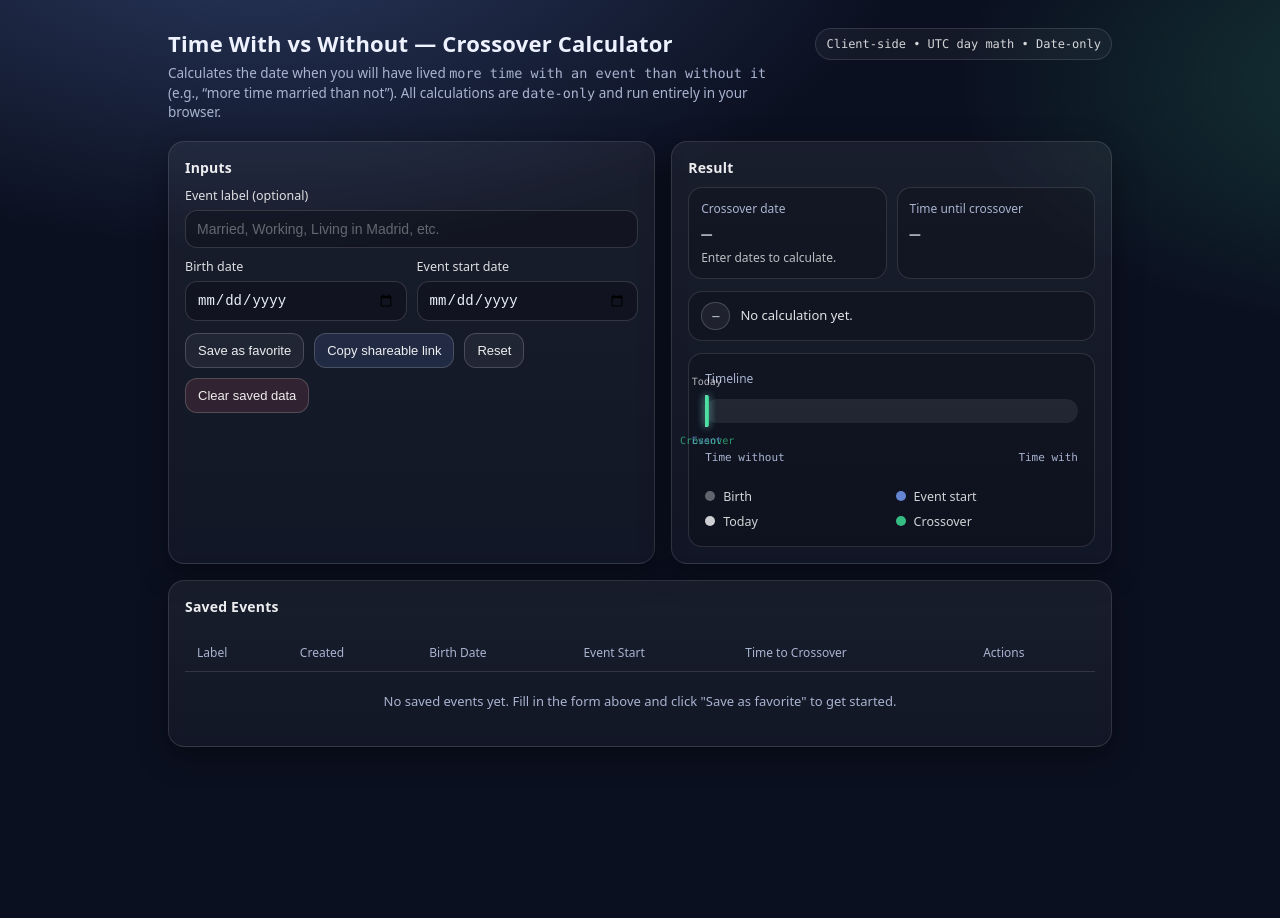
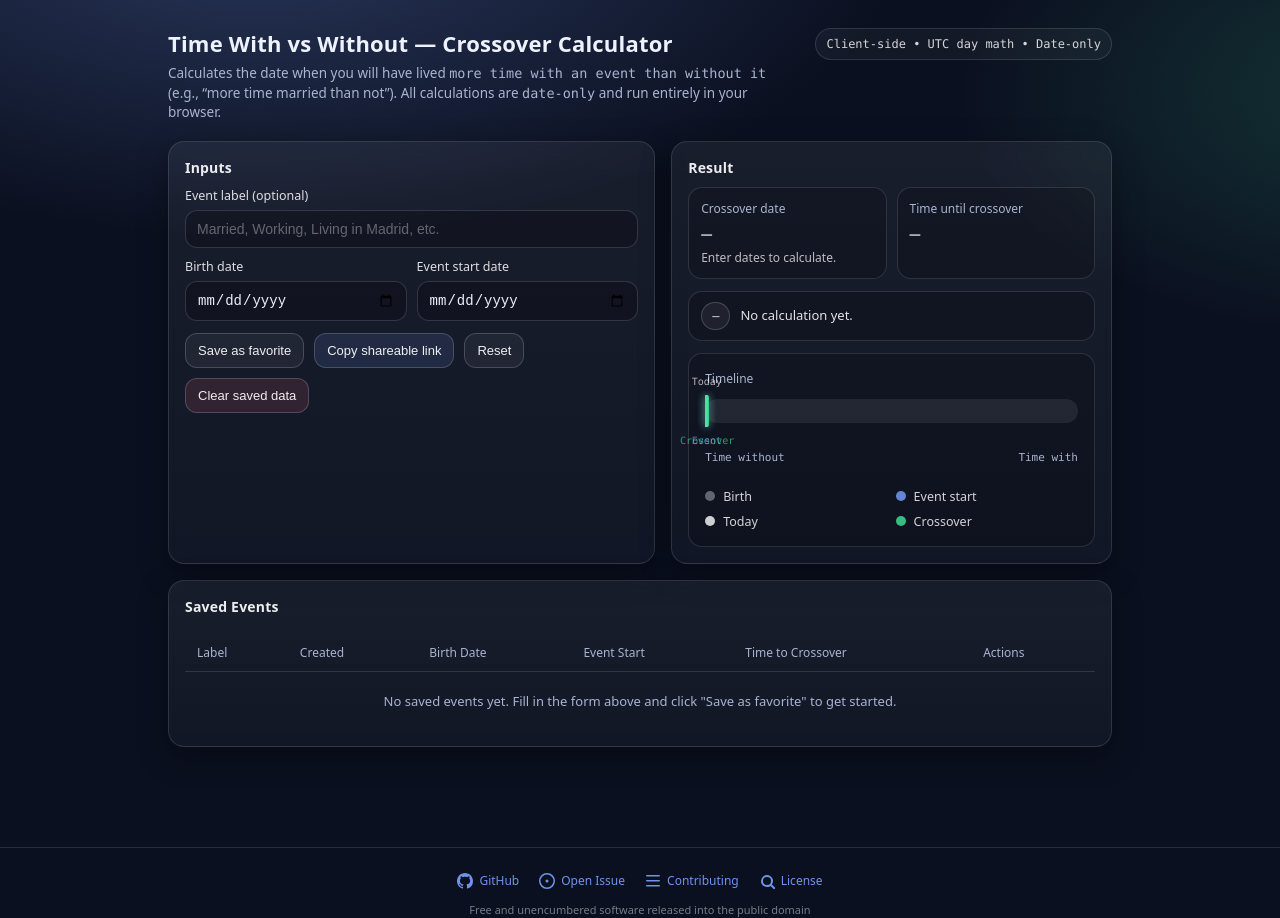
Before and after one commit to matiasditada/WithVsWithout, a plain HTML site: page index.html in a window 1280 px wide. Before the commit the page ends 807 px from the top, so only its background shows below. Drawn offline with Linux system fonts and the light colour scheme.

Commit message:
Add footer section to index.html with links to GitHub, issues, contributing guidelines, and license. Styled footer for improved layout and readability.

```diff
--- a/index.html
+++ b/index.html
@@ -252,6 +252,38 @@
       font-size:12px;
       line-height:1.5;
     }
+    .page-footer{
+      margin-top:40px;
+      padding-top:24px;
+      border-top:1px solid var(--border);
+      text-align:center;
+      color:rgba(255,255,255,.6);
+      font-size:12px;
+    }
+    .page-footer .footer-links{
+      display:flex;
+      justify-content:center;
+      gap:20px;
+      flex-wrap:wrap;
+      margin-bottom:12px;
+    }
+    .page-footer .footer-links a{
+      color:rgba(122,162,255,.9);
+      text-decoration:none;
+      display:inline-flex;
+      align-items:center;
+      gap:6px;
+      transition:color 0.2s ease;
+    }
+    .page-footer .footer-links a:hover{
+      color:rgba(122,162,255,1);
+      text-decoration:underline;
+    }
+    .page-footer .footer-text{
+      color:rgba(255,255,255,.45);
+      font-size:11px;
+      margin-top:8px;
+    }
     a{color:rgba(122,162,255,.95); text-decoration:none}
     a:hover{text-decoration:underline}
     .favorites-table{
@@ -477,6 +509,40 @@
         </table>
       </div>
     </section>
+  </div>
+
+  <footer class="page-footer">
+    <div class="footer-links">
+      <a href="https://github.com/matiasditada/WithVsWithout" target="_blank" rel="noopener noreferrer">
+        <svg width="16" height="16" viewBox="0 0 16 16" fill="currentColor" style="vertical-align:middle;">
+          <path d="M8 0C3.58 0 0 3.58 0 8c0 3.54 2.29 6.53 5.47 7.59.4.07.55-.17.55-.38 0-.19-.01-.82-.01-1.49-2.01.37-2.53-.49-2.69-.94-.09-.23-.48-.94-.82-1.13-.28-.15-.68-.52-.01-.53.63-.01 1.08.58 1.23.82.72 1.21 1.87.87 2.33.66.07-.52.28-.87.51-1.07-1.78-.2-3.64-.89-3.64-3.95 0-.87.31-1.59.82-2.15-.08-.2-.36-1.02.08-2.12 0 0 .67-.21 2.2.82.64-.18 1.32-.27 2-.27.68 0 1.36.09 2 .27 1.53-1.04 2.2-.82 2.2-.82.44 1.1.16 1.92.08 2.12.51.56.82 1.27.82 2.15 0 3.07-1.87 3.75-3.65 3.95.29.25.54.73.54 1.48 0 1.07-.01 1.93-.01 2.2 0 .21.15.46.55.38A8.012 8.012 0 0 0 16 8c0-4.42-3.58-8-8-8z"/>
+        </svg>
+        GitHub
+      </a>
+      <a href="https://github.com/matiasditada/WithVsWithout/issues/new" target="_blank" rel="noopener noreferrer">
+        <svg width="16" height="16" viewBox="0 0 16 16" fill="currentColor" style="vertical-align:middle;">
+          <path d="M8 9.5a1.5 1.5 0 1 0 0-3 1.5 1.5 0 0 0 0 3z"/>
+          <path fill-rule="evenodd" d="M8 0a8 8 0 1 0 0 16A8 8 0 0 0 8 0zM1.5 8a6.5 6.5 0 1 1 13 0 6.5 6.5 0 0 1-13 0z"/>
+        </svg>
+        Open Issue
+      </a>
+      <a href="https://github.com/matiasditada/WithVsWithout/blob/main/CONTRIBUTING.md" target="_blank" rel="noopener noreferrer">
+        <svg width="16" height="16" viewBox="0 0 16 16" fill="currentColor" style="vertical-align:middle;">
+          <path fill-rule="evenodd" d="M1 2.75A.75.75 0 0 1 1.75 2h12.5a.75.75 0 0 1 0 1.5H1.75A.75.75 0 0 1 1 2.75zm0 5A.75.75 0 0 1 1.75 7h12.5a.75.75 0 0 1 0 1.5H1.75A.75.75 0 0 1 1 7.75zM1.75 12a.75.75 0 0 0 0 1.5h12.5a.75.75 0 0 0 0-1.5H1.75z"/>
+        </svg>
+        Contributing
+      </a>
+      <a href="https://github.com/matiasditada/WithVsWithout/blob/main/LICENSE" target="_blank" rel="noopener noreferrer">
+        <svg width="16" height="16" viewBox="0 0 16 16" fill="currentColor" style="vertical-align:middle;">
+          <path d="M8 4a4 4 0 1 0 0 8 4 4 0 0 0 0-8zM2 8a6 6 0 1 1 10.89 3.476l4.817 4.817a1 1 0 0 1-1.414 1.414l-4.816-4.816A6 6 0 0 1 2 8z"/>
+        </svg>
+        License
+      </a>
+    </div>
+    <div class="footer-text">
+      Free and unencumbered software released into the public domain
+    </div>
+  </footer>
   </div>
 
 <script>
```
